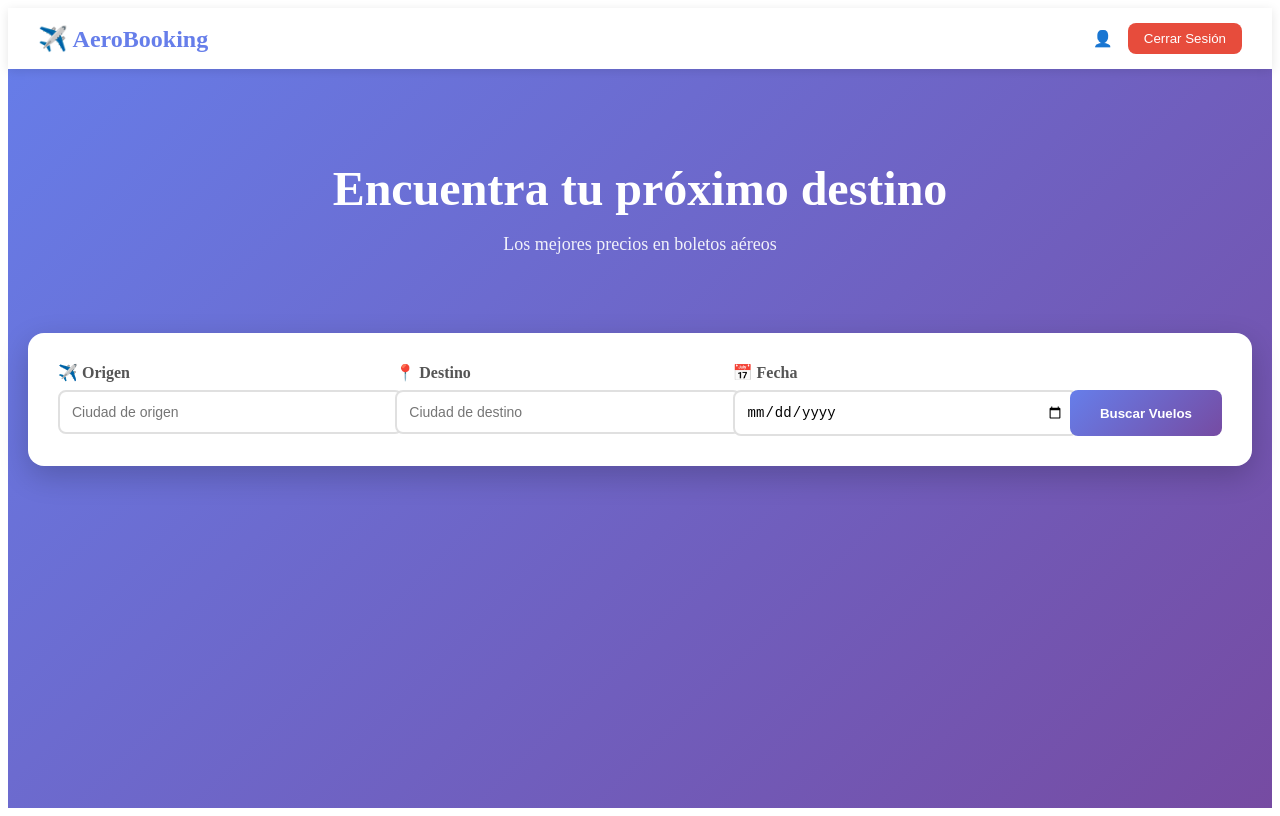
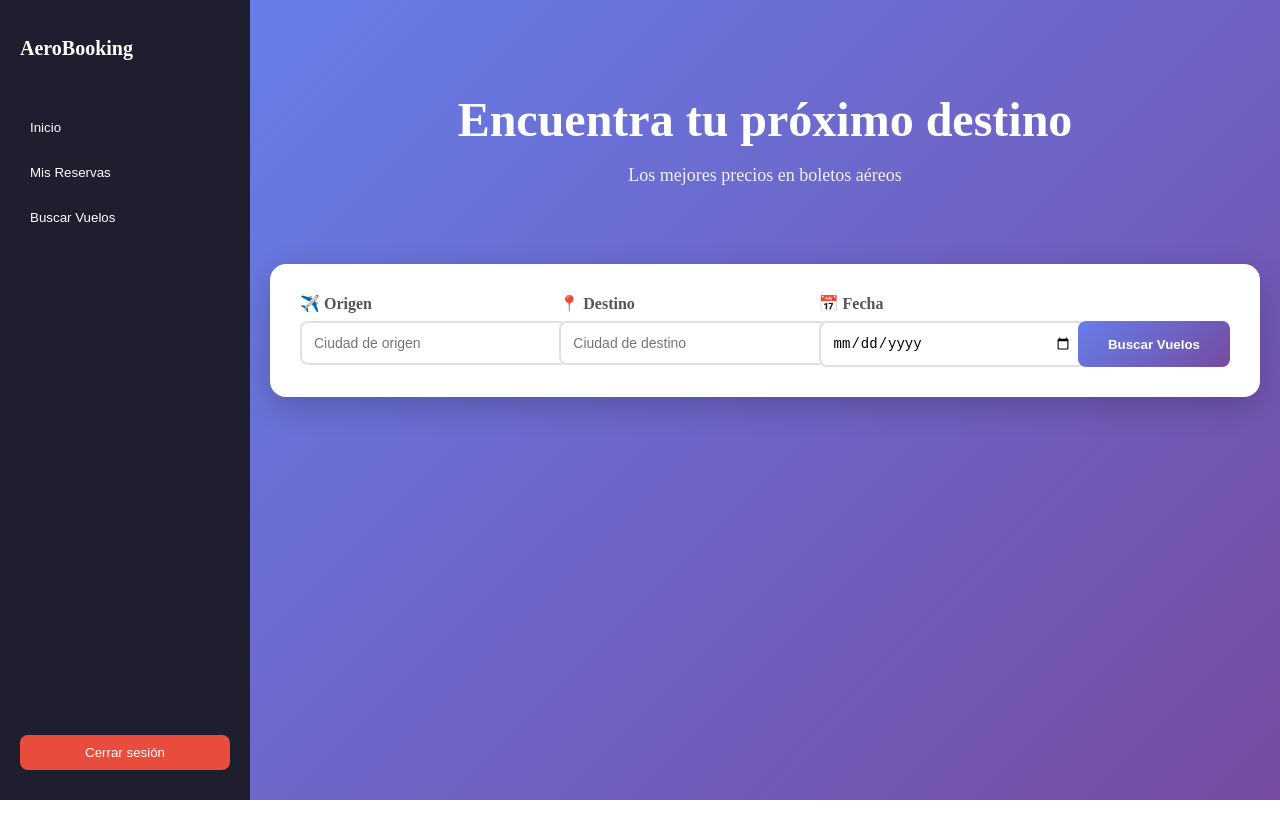
Before and after one commit to Marius2210/gestion-boletos-aereos-FE, a React (Vite) app: page /home in a window 1280 px wide. Built offline with nearby package versions, Linux system fonts and the light colour scheme.

Commit message:
Creando el componente sildebar

```diff
--- /dev/null
+++ b/src/components/common/Sidebar.jsx
@@ -0,0 +1,26 @@
+import React from 'react';
+import '../../styles/Sidebar.css';
+
+const Sidebar = ({ user, logout }) => {
+    return (
+        <div className="sidebar">
+            <h2 className="sidebar-logo"> AeroBooking</h2>
+
+            <div className="sidebar-user">
+                 {user?.email}
+            </div>
+
+            <nav className="sidebar-menu">
+                <button> Inicio</button>
+                <button> Mis Reservas</button>
+                <button> Buscar Vuelos</button>
+            </nav>
+
+            <button onClick={logout} className="sidebar-logout">
+                Cerrar sesión
+            </button>
+        </div>
+    );
+};
+
+export default Sidebar;
--- a/src/pages/user/Home.jsx
+++ b/src/pages/user/Home.jsx
@@ -1,6 +1,7 @@
 import React, { useState } from 'react';
 import { useAuth } from '../../context/AuthContext';
 import '../../styles/Home.css';
+import Sidebar from '../../components/common/Sidebar';
 
 const Home = () => {
     const { user, logout } = useAuth();
@@ -61,15 +62,10 @@ const Home = () => {
 
    if (showResults) {
     return (
-            <div className="home-container">
-                <div className="navbar">
-                    <div className="navbar-brand">✈️ AeroBooking</div>
-                    <div className="navbar-user">
-                        <span>👤 {user?.email}</span>
-                        <button onClick={logout} className="btn-logout">Cerrar Sesión</button>
-                    </div>
-                </div>
+        <div style={{ display: 'flex' }}>
+            <Sidebar user={user} logout={logout} />
 
+            <div className="home-container" style={{ marginLeft: '250px', width: '100%' }}>
                 <div className="results-container">
                     <button onClick={() => setShowResults(false)} className="btn-back">
                         ← Nueva Búsqueda
@@ -122,19 +118,15 @@ const Home = () => {
                     )}
                 </div>
             </div>
+        </div>
     );
 }
 
 return (
-        <div className="home-container">
-            <div className="navbar">
-                <div className="navbar-brand">✈️ AeroBooking</div>
-                <div className="navbar-user">
-                    <span>👤 {user?.email}</span>
-                    <button onClick={logout} className="btn-logout">Cerrar Sesión</button>
-                </div>
-            </div>
+    <div style={{ display: 'flex' }}>
+        <Sidebar user={user} logout={logout} />
 
+        <div className="home-container" style={{ marginLeft: '250px', width: '100%' }}>
             <div className="hero-section">
                 <h1>Encuentra tu próximo destino</h1>
                 <p>Los mejores precios en boletos aéreos</p>
@@ -192,6 +184,7 @@ const Home = () => {
                 {error && <div className="error-message">{error}</div>}
             </div>
         </div>
+    </div>
 );
 };
 
--- a/src/styles/Home.css
+++ b/src/styles/Home.css
@@ -1,6 +1,14 @@
 .home-container {
     min-height: 100vh;
     background: linear-gradient(135deg, #667eea 0%, #764ba2 100%);
+     flex: 1;                    /* ← ocupa el espacio restante */
+    width: calc(100% - 250px); /* ← descuenta el ancho del sidebar */
+    box-sizing: border-box;
+}
+
+body, html {
+    margin: 0;
+    padding: 0;
 }
 
 .navbar {
--- /dev/null
+++ b/src/styles/Sidebar.css
@@ -0,0 +1,57 @@
+.sidebar {
+    width: 250px;
+    height: 100vh;
+    background: #1e1e2f;
+    color: white;
+    display: flex;
+    flex-direction: column;
+    padding: 20px;
+    position: fixed;
+    left: 0;
+    top: 0;
+    box-sizing: border-box;  /* ← evita que el padding desborde */
+    overflow-y: auto;        /* ← por si el contenido es muy largo */
+}
+
+.sidebar-logo {
+    font-size: 20px;
+    margin-bottom: 30px;
+}
+
+.sidebar-user {
+    margin-bottom: 20px;
+    font-size: 14px;
+    opacity: 0.8;
+}
+
+.sidebar-menu {
+    display: flex;
+    flex-direction: column;
+    gap: 10px;
+}
+
+.sidebar-menu button {
+    background: transparent;
+    border: none;
+    color: white;
+    text-align: left;
+    padding: 10px;
+    border-radius: 8px;
+    cursor: pointer;
+}
+
+.sidebar-menu button:hover {
+    background: rgba(255,255,255,0.1);
+}
+
+.sidebar-logout {
+    margin-top: auto;
+    background: #e74c3c;
+    border: none;
+    padding: 10px;
+    border-radius: 8px;
+    color: white;
+    cursor: pointer;
+    margin-bottom: 10px;
+    width: 100%;
+}
```
Lines whose indentation alone changed are shown as unchanged.
